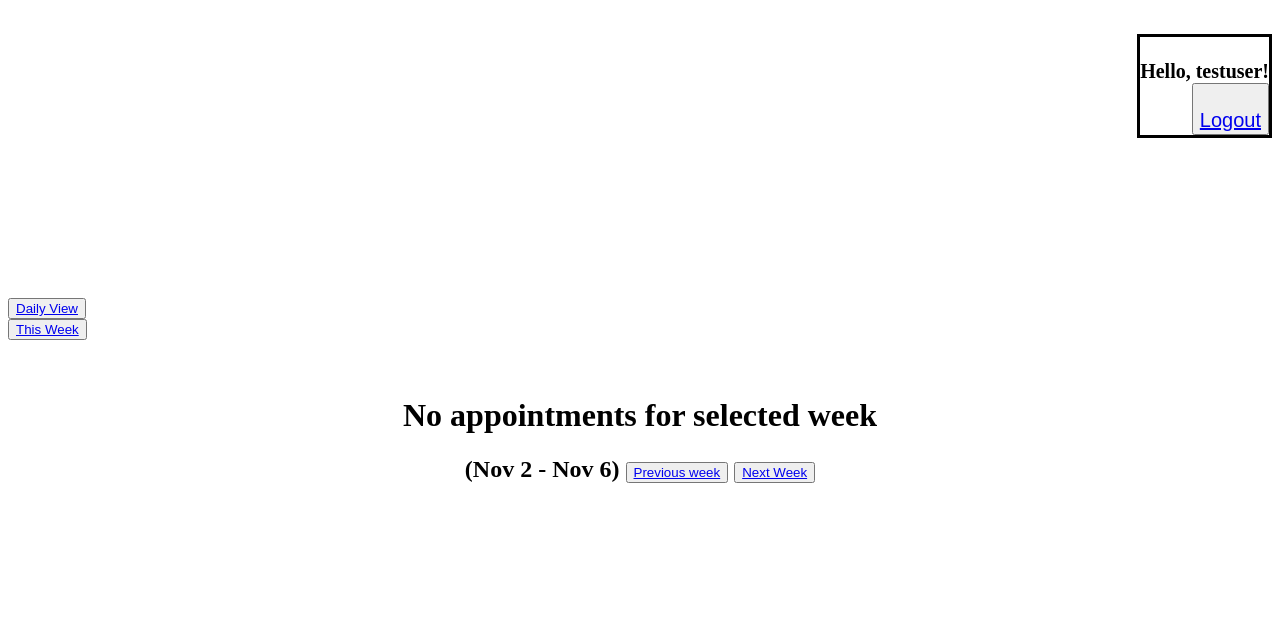
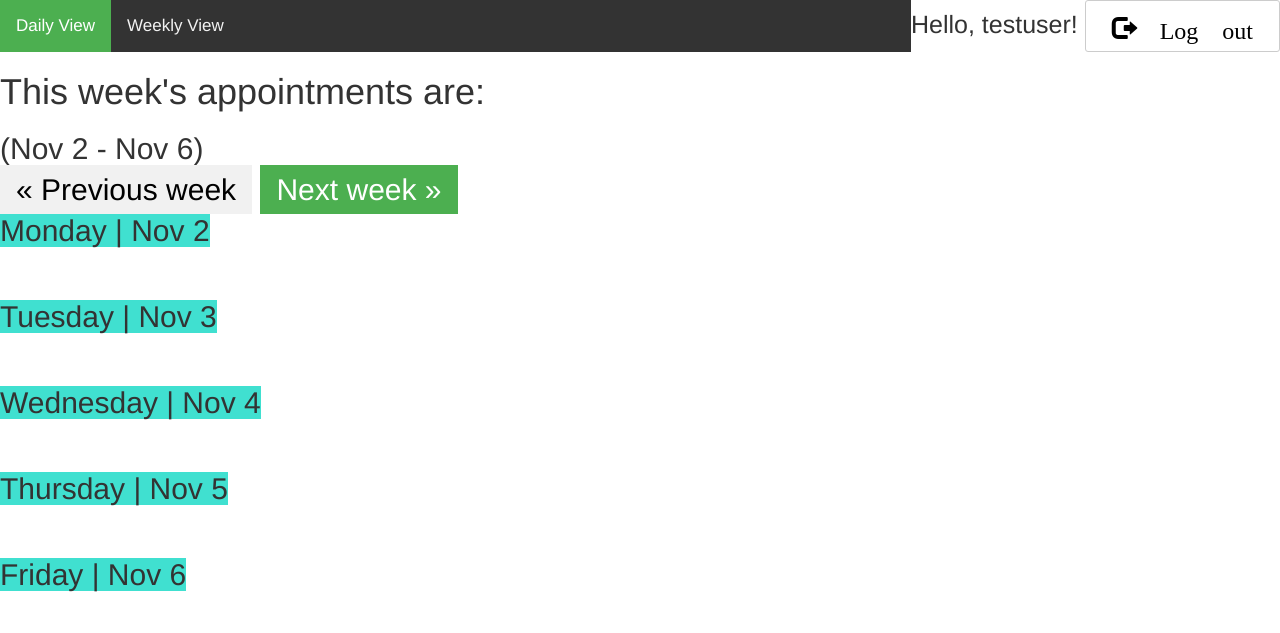
Before and after one commit to VictorSalajan/SchedulingWebsite, a Django app: page /weekly in a window 1280 px wide. Shown: the top 633 px of the page. Run offline with Django 3.2, Linux system fonts and the light colour scheme; a user stored in the database is signed in; data that the repository does not hold is empty; some libraries are stand-ins or nearby versions.

Commit message:
Refined templates, added log out button with icon, nav bar, changed previous next/buttons Moved variable attributes from Client to Appointment: set attribute values by client FK

```diff
--- a/SchedulingApp/appointments/views.py
+++ b/SchedulingApp/appointments/views.py
@@ -30,10 +30,10 @@ def get_query_set_and_intervals(query_set):
     """ For both daily & weekly views """
     query_set_and_intervals = []
     for _, obj in enumerate(query_set):
-        start = obj.datetime.time()
+        start = obj.event_date.time()
         end = datetime.combine(
                         date.today(),
-                        time(obj.datetime.time().hour, obj.datetime.time().minute)
+                        time(obj.event_date.time().hour, obj.event_date.time().minute)
                         ) + timedelta(minutes=50)
         end = end.time()
         query_set_and_intervals.append([obj, f'{str(start)[:5]} - {str(end)[:5]}'])
@@ -46,9 +46,9 @@ def query_set_and_context(request):
     month = current_date.month
     day = current_date.day
     query_set = Appointment.objects.filter(
-        datetime__year=year,
-        datetime__month=month,
-        datetime__day=day,
+        event_date__year=year,
+        event_date__month=month,
+        event_date__day=day,
         user = request.user
     )
     current_week = date(year, month, day).isocalendar()
@@ -95,8 +95,8 @@ def query_set_and_context_week(request):
     current_date = datetime.strptime(current_date, "%m/%d/%Y")
     current_week = date(
         current_date.year, current_date.month, current_date.day).isocalendar()[1]
-    query_set = Appointment.objects.filter(datetime__week=current_week)
-    query_set = query_set.order_by('datetime')
+    query_set = Appointment.objects.filter(event_date__week=current_week)
+    query_set = query_set.order_by('event_date')
 
     while current_date.isocalendar()[2]  > 1:
         current_date -= timedelta(days=1)
@@ -106,9 +106,9 @@ def query_set_and_context_week(request):
     no_appointments = []
     for i in range(5):
         if len(query_set.filter(
-            datetime__day=current_date.day,
-            datetime__month=current_date.month,
-            datetime__year=current_date.year)) == 0:
+            event_date__day=current_date.day,
+            event_date__month=current_date.month,
+            event_date__year=current_date.year)) == 0:
             no_appointments.append(True)
         else:
             no_appointments.append(False)
--- a/SchedulingApp/templates/base.html
+++ b/SchedulingApp/templates/base.html
@@ -4,15 +4,75 @@
     <meta charset="UTF-8">
     <meta name="viewport" content="width=device-width, initial-scale=1.0">
     <title>{% block title %}{% endblock %}</title>
+    <link rel="stylesheet" href="https://maxcdn.bootstrapcdn.com/bootstrap/3.3.7/css/bootstrap.min.css">
+    <script src="https://ajax.googleapis.com/ajax/libs/jquery/3.2.1/jquery.min.js"></script>
+    <script src="https://maxcdn.bootstrapcdn.com/bootstrap/3.3.7/js/bootstrap.min.js"></script>
+    <style>
+        .greetings {
+            white-space: nowrap;
+            font-size: 25px;
+            float: right;
+        }
+
+        a {
+          text-decoration: none;
+          display: inline-block;
+          padding: 8px 16px;
+        }
+
+        a:hover {
+          background-color: #ddd;
+          color: black;
+        }
+
+        .previous {
+          background-color: #f1f1f1;
+          color: black;
+        }
+
+        .next {
+          background-color: #4CAF50;
+          color: white;
+        }
+
+        /* Add a black background color to the top navigation */
+        .topnav {
+        background-color: #333;
+        overflow: hidden;
+        }
+
+        /* Style the links inside the navigation bar */
+        .topnav a {
+        float: left;
+        color: #f2f2f2;
+        text-align: center;
+        padding: 14px 16px;
+        text-decoration: none;
+        font-size: 17px;
+        }
+
+        /* Change the color of links on hover */
+        .topnav a:hover {
+        background-color: #ddd;
+        color: black;
+        }
+
+        /* Add a color to the active/current link */
+        .topnav a.active {
+        background-color: #4CAF50;
+        color: white;
+        }
+    </style>
 </head>
 <body>{% if user.is_authenticated %}
-        <p style='text-align: right;'>
-            <span style='font-weight: bold; font-size: 20px; border-style: solid; display: inline-block;'>
-            Hello, {{user.username}}!
-            <button style='font-size: 20px;'>
-                <a href="/accounts/logout/">Logout</a>
-            </button>
-        </span><p>
+            <p class='greetings'>Hello, {{user.username}}!
+                <button type="button" class="btn btn-default btn-sm">
+                <a href="/accounts/logout/"
+                  <span class="glyphicon glyphicon-log-out" style='font-size: x-large; color:black;'>
+                    Log out</span>
+                </a>
+                </button>
+              </p>
     {% endif %}
     {% block content %}
     {% endblock %}
--- a/SchedulingApp/templates/weekly.html
+++ b/SchedulingApp/templates/weekly.html
@@ -7,22 +7,38 @@
     <style>
         p {
             white-space: pre-line; /* collapse WS, preserve LB */
+            text-align: left;
           }
-       </style>
+        .app_details {
+            width: 10%;
+            line-height: 1.2em;
+            font-size: 20px;
+            background: beige;
+        }
+        .week_date {
+            background: turquoise;
+            font-size: 30px;
+            font-weight: normal;
+        }
+
+    </style>
 </head>
 
-<button><a href="{% url 'daily' %}">Daily View</a></button>
-<button><a href="{% url 'weekly' %}">This Week</a></button>
+<div class="topnav">
+    <a class="active" href="{% url 'daily' %}">Daily View</a>
+    <a href="{% url 'weekly' %}">Weekly View</a>
+  </div>
 
 {% if WeeklyAppointments %}
-    <h1 style='text-align: center;'>This week's appointments are:</h1>
-    <h2 style='text-align: center;'>({{dates.0.1}} {{dates.0.2}} - {{dates.4.1}} {{dates.4.2}})
-        <button><a href="{% url 'previous_week' %}">Previous week</button></a>
-        <button><a href="{% url 'next_week' %}">Next Week</button></a><br>
+    <h1>This week's appointments are:</h1>
+    <h2>({{dates.0.1}} {{dates.0.2}} - {{dates.4.1}} {{dates.4.2}})
+        <br>
+        <a href="{% url 'previous_week' %}" class="previous">&laquo; Previous week</a>
+        <a href="{% url 'next_week' %}" class="next">Next week &raquo;</a>
     </h2>
 
     {% for date in dates %}
-        <span class="col-md-1" style="background-color:turquoise; font-size:30px;">
+        <span class='week_date'>
             {{date.0}} | {{date.1}} {{date.2}}
         </span>
         {% if no_appointments %}
@@ -31,8 +47,8 @@
         {% for appointment in WeeklyAppointments %}
             {% if user.username == appointment.0.user.username %}
 
-                {% if appointment.0.datetime.day == date.2 %}
-                    <div class="row" style="background-color:beige; font-size:20px;">
+                {% if appointment.0.event_date.day == date.2 %}
+                    <div class='app_details'>
                             <p>{{appointment.1}}<br>
                             {{appointment.0.client.name}}<br>
                             {{appointment.0.get_setting_display}}</p>
@@ -44,10 +60,19 @@
         {% endfor %}
     {% endfor %}
 {% else %}
-    <h1 style='text-align: center;'>No appointments for selected week</h1>
-    <h2 style='text-align: center;'>({{dates.0.1}} {{dates.0.2}} - {{dates.4.1}} {{dates.4.2}})
-    <button><a href="{% url 'previous_week' %}">Previous week</button></a>
-    <button><a href="{% url 'next_week' %}">Next Week</button></a><br>
+    <h1>This week's appointments are:</h1>
+    <h2>({{dates.0.1}} {{dates.0.2}} - {{dates.4.1}} {{dates.4.2}})
+        <br>
+    <a href="{% url 'previous_week' %}" class="previous">&laquo; Previous week</a>
+    <a href="{% url 'next_week' %}" class="next">Next week &raquo;</a>
+        <br>
+    {% for date in dates %}
+        <p><span class='week_date'>{{date.0}} | {{date.1}} {{date.2}}</span></p>
+        {% if no_appointments %}
+        <p><br></p>
+        {% endif %}
+    {% endfor %}
+
 {% endif %}
 
 {% endblock %}
```
Also changed, not shown: SchedulingApp/appointments/models.py (+9 -9 lines), SchedulingApp/templates/choose_day.html (+9 -5 lines), SchedulingApp/appointments/migrations/0008_auto_20201110_1023.py (added), SchedulingApp/appointments/migrations/0009_auto_20201110_1242.py (added), SchedulingApp/appointments/migrations/0010_auto_20201110_1358.py (added).
